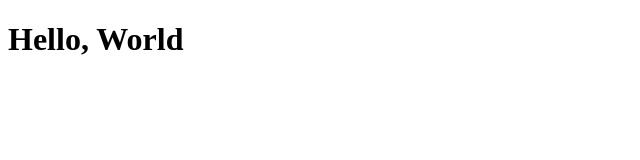
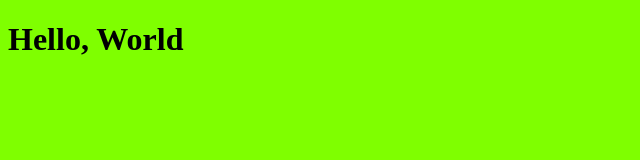
Before and after one commit to einarpersson/live-website, a plain HTML site: page index.html in a window 1280 px wide. Shown: the whole page, without its empty margins (0-640 px from the left). Drawn offline with Linux system fonts and the light colour scheme.

Commit message:
Change background color.

```diff
--- a/index.html
+++ b/index.html
@@ -4,6 +4,7 @@
     <meta charset="UTF-8">
     <meta name="viewport" content="width=device-width, initial-scale=1.0">
     <title>Document</title>
+    <link rel="stylesheet" href="style.css">
 </head>
 <body>
     <h1>Hello, World</h1>
--- /dev/null
+++ b/style.css
@@ -0,0 +1,3 @@
+body {
+    background-color: chartreuse;
+}
```
